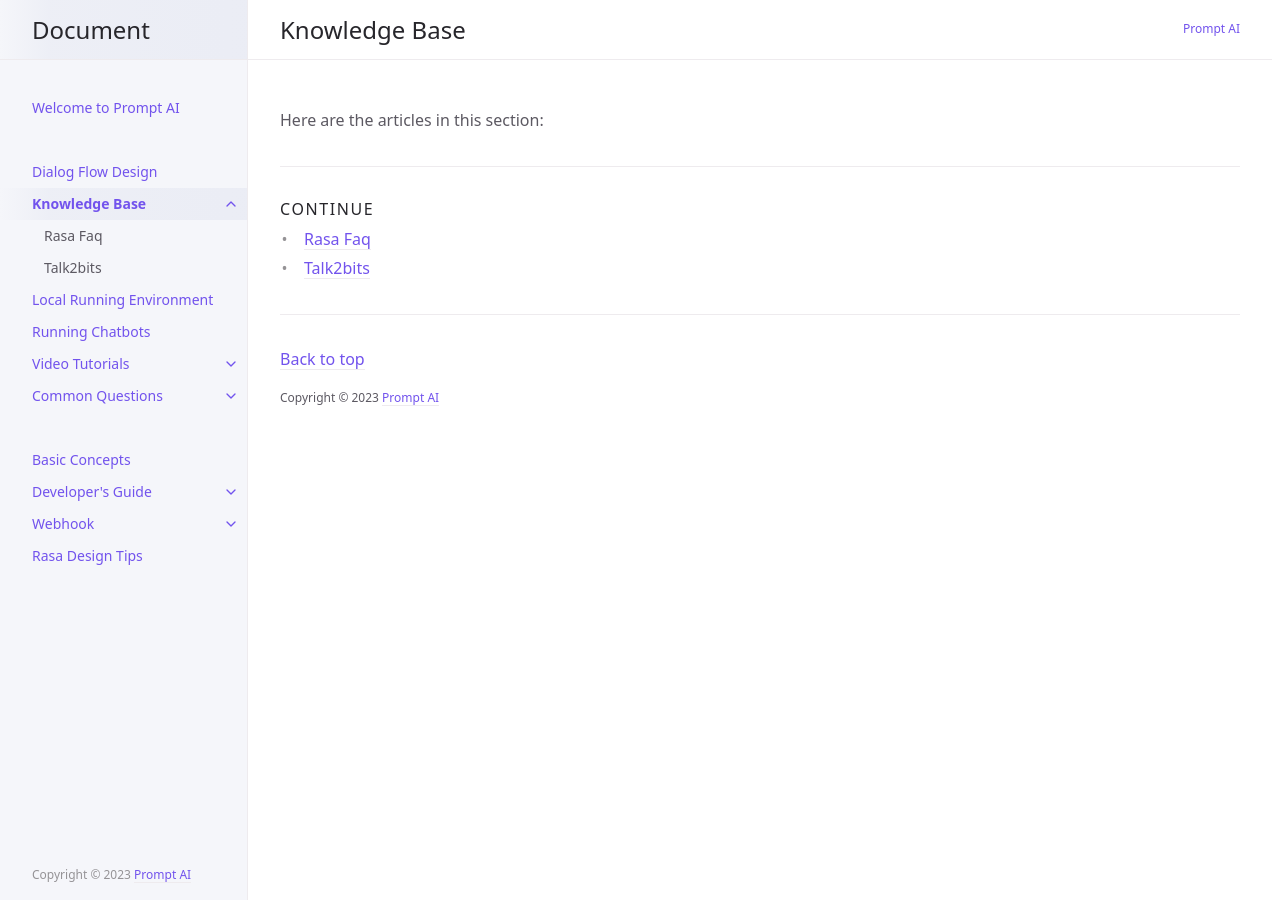
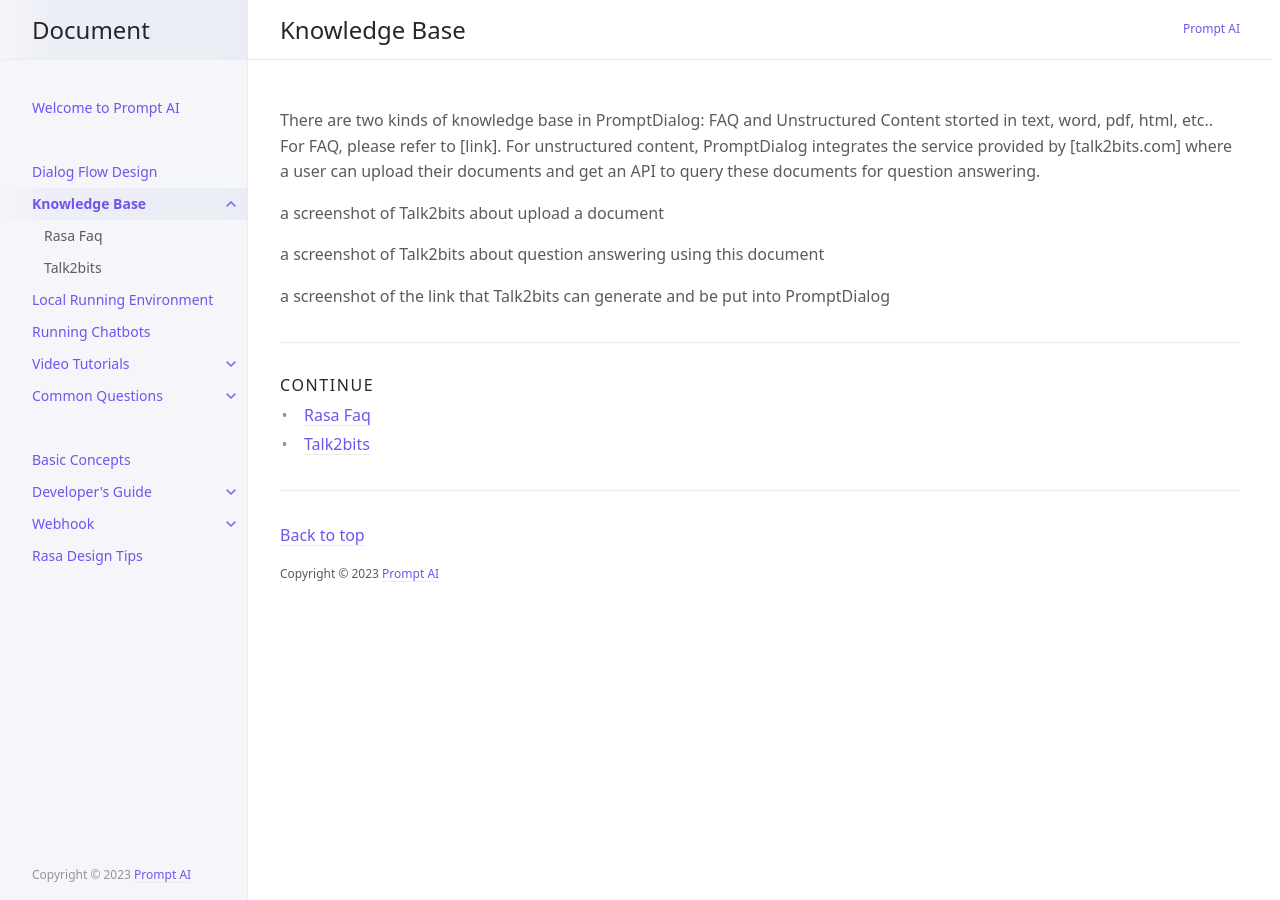
Before and after one commit to PromptAI/promptdialog, a Jekyll site: the page built from docs/knowledge_base/index.md, in a window 1280 px wide. Built offline with Jekyll 4.4.1, drawn with Linux system fonts in a browser that asks for light colours.

Commit message:
Update index.md

```diff
--- a/docs/knowledge_base/index.md
+++ b/docs/knowledge_base/index.md
@@ -4,4 +4,10 @@ title: Knowledge Base
 nav_order: 3
 has_children: true
 ---
-Here are the articles in this section:
+There are two kinds of knowledge base in PromptDialog: FAQ and Unstructured Content storted in text, word, pdf, html, etc.. For FAQ, please refer to [link]. For unstructured content, PromptDialog integrates the service provided by [talk2bits.com] where a user can upload their documents and get an API to query these documents for question answering.
+
+a screenshot of Talk2bits about upload a document
+
+a screenshot of Talk2bits about question answering using this document
+
+a screenshot of the link that Talk2bits can generate and be put into PromptDialog
```
